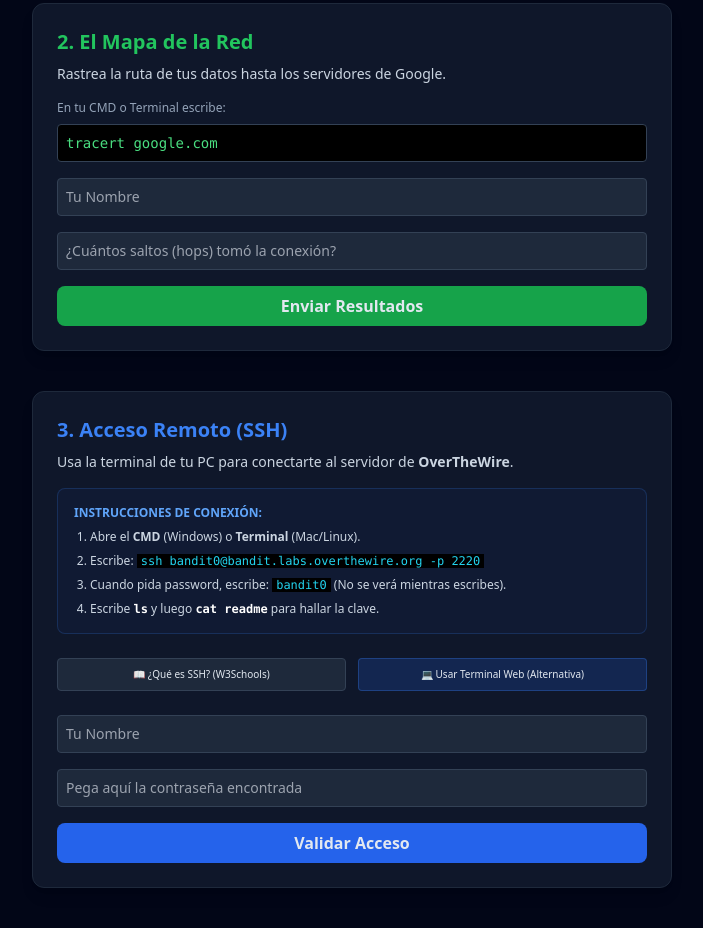
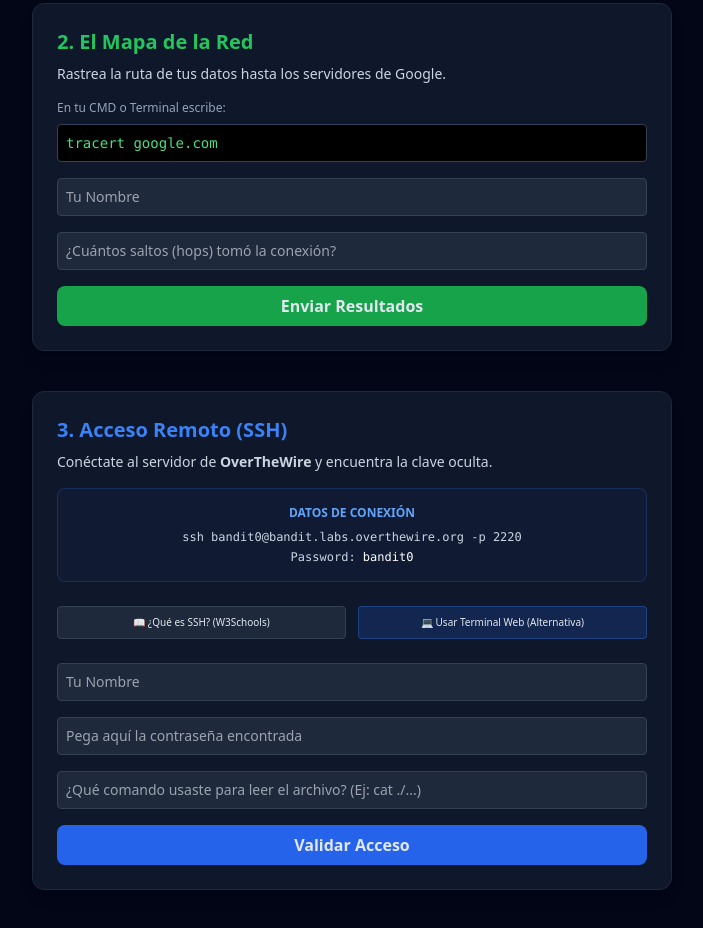
Before and after one commit to gaspar2702/nivelacion-ciberseguridad, a plain HTML site: page index.html in a window 1280 px wide. Shown: the part 676-1604 px from the top of the page, without its empty margins (288-991 px from the left). Drawn offline with nearby package versions, Linux system fonts and the light colour scheme.

Commit message:
Update SSH instructions and form feedback message

```diff
--- a/index.html
+++ b/index.html
@@ -64,16 +64,14 @@
         <!-- ACTIVIDAD 3: SSH -->
         <section class="bg-slate-900 p-6 rounded-xl border border-slate-800 shadow-lg">
             <h2 class="text-xl font-bold text-blue-500 mb-2">3. Acceso Remoto (SSH)</h2>
-            <p class="text-sm text-slate-300 mb-4">Usa la terminal de tu PC para conectarte al servidor de <strong>OverTheWire</strong>.</p>
+            <p class="text-sm text-slate-300 mb-4">Conéctate al servidor de <strong>OverTheWire</strong> y encuentra la clave oculta.</p>
 
             <div class="bg-blue-900/10 p-4 rounded-lg border border-blue-500/20 mb-6">
-                <p class="text-xs font-bold text-blue-400 uppercase mb-2">Instrucciones de Conexión:</p>
-                <ol class="text-xs text-slate-300 space-y-2 list-decimal ml-4">
-                    <li>Abre el <strong>CMD</strong> (Windows) o <strong>Terminal</strong> (Mac/Linux).</li>
-                    <li>Escribe: <code class="bg-black px-1 text-cyan-400">ssh bandit0@bandit.labs.overthewire.org -p 2220</code></li>
-                    <li>Cuando pida password, escribe: <code class="bg-black px-1 text-cyan-400">bandit0</code> (No se verá mientras escribes).</li>
-                    <li>Escribe <code class="text-white font-bold">ls</code> y luego <code class="text-white font-bold">cat readme</code> para hallar la clave.</li>
-                </ol>
+                <p class="text-xs font-bold text-blue-400 uppercase mb-2 text-center">Datos de Conexión</p>
+                <div class="text-xs text-slate-300 space-y-1 font-mono text-center">
+                    <p>ssh bandit0@bandit.labs.overthewire.org -p 2220</p>
+                    <p>Password: <span class="text-white">bandit0</span></p>
+                </div>
             </div>
 
             <div class="grid grid-cols-2 gap-3 mb-6">
@@ -84,18 +82,19 @@
             <form class="activity-form space-y-4" onsubmit="handleForm(event, 'Bandit0', '🐧')">
                 <input type="text" name="Alumno" placeholder="Tu Nombre" required class="w-full bg-slate-800 border border-slate-700 p-2 rounded text-sm focus:border-blue-500 outline-none">
                 <input type="text" name="Respuesta" placeholder="Pega aquí la contraseña encontrada" required class="w-full bg-slate-800 border border-slate-700 p-2 rounded text-sm focus:border-blue-500 outline-none">
+                <input type="text" name="Justificacion" placeholder="¿Qué comando usaste para leer el archivo? (Ej: cat ./...)" required class="w-full bg-slate-800 border border-slate-700 p-2 rounded text-sm focus:border-blue-500 outline-none">
                 <button type="submit" class="w-full bg-blue-600 hover:bg-blue-700 py-2 rounded-lg font-bold transition">Validar Acceso</button>
             </form>
 
             <div class="solved-section mt-4 p-4 bg-blue-500/10 border border-blue-500/30 rounded-lg text-center">
-                <p class="text-blue-500 font-bold">¡Clave Correcta! Reacciona con 🐧 en WhatsApp</p>
+                <p class="text-blue-500 font-bold">¡Clave y Comando Registrados! Reacciona con 🐧 en WhatsApp</p>
             </div>
         </section>
 
     </main>
 
     <script>
-        // PEGA TU URL AQUÍ
+        // REEMPLAZA CON TU URL DE GOOGLE APPS SCRIPT
         const SCRIPT_URL = 'https://script.google.com/macros/s/AKfycbxUrL91w0isT9XhXlJ-8gm9YZv4Ur06U8TaYesVWxo4NrVLeCGdjakHfKfLZ-fI3CnwSg/exec';
 
         async function handleForm(event, activityName, emoji) {
@@ -112,7 +111,7 @@
 
             try {
                 if(SCRIPT_URL !== 'TU_URL_DE_GOOGLE_SCRIPT') {
-                    // Usamos no-cors para evitar bloqueos, el dato llegará igual
+                    // Usamos no-cors para evitar bloqueos de Google, el dato se guarda igual
                     await fetch(SCRIPT_URL, { method: 'POST', body: formData, mode: 'no-cors' });
                 } else {
                     console.warn("Falta configurar la URL del script.");
```
